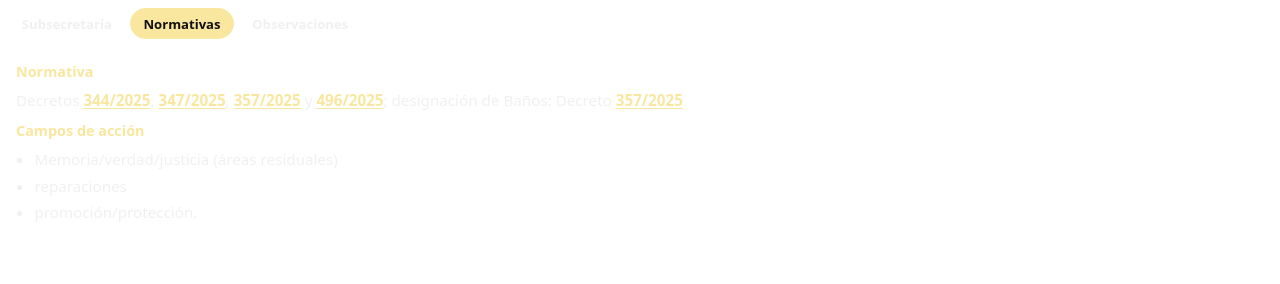
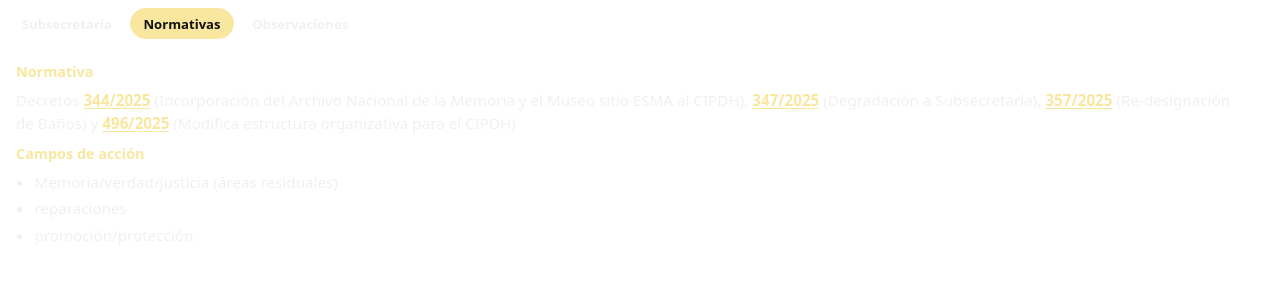
Before and after one commit to Tecnopio/timeline-sdh-argentina, a plain HTML site: page tabs-ORG-09A.html in a window 1280 px wide. Both pictures are taken after a click on the tab "Normativas". Drawn offline with Linux system fonts and the light colour scheme.

Commit message:
Clarify 2025 decrees in ORG-09A normative text (CIPDH, Subsecretaría, Baños)

```diff
--- a/tabs-ORG-09A.html
+++ b/tabs-ORG-09A.html
@@ -63,7 +63,7 @@
 <p>Ministerio de Justicia</p></section>
 <section role="tabpanel" id="tab-1" aria-labelledby="btn-tab-1" hidden>
 <h3>Normativa</h3>
-<p>Decretos <a class="norma" href="https://www.argentina.gob.ar/normativa/nacional/decreto-344-2025-413033" target="_blank" rel="noopener" title="Ver norma en sitio oficial">344/2025</a>, <a class="norma" href="https://www.argentina.gob.ar/normativa/nacional/decreto-347-2025-413036" target="_blank" rel="noopener" title="Ver norma en sitio oficial">347/2025</a>, <a class="norma" href="https://www.argentina.gob.ar/normativa/nacional/decreto-357-2025-413147" target="_blank" rel="noopener" title="Ver norma en sitio oficial">357/2025</a> y <a class="norma" href="https://www.argentina.gob.ar/normativa/nacional/decreto-496-2025-415479" target="_blank" rel="noopener" title="Ver norma en sitio oficial">496/2025</a>; designación de Baños: Decreto <a class="norma" href="https://www.argentina.gob.ar/normativa/nacional/decreto-357-2025-413147" target="_blank" rel="noopener" title="Ver norma en sitio oficial">357/2025</a></p>
+<p>Decretos <a class="norma" href="https://www.argentina.gob.ar/normativa/nacional/decreto-344-2025-413033" target="_blank" rel="noopener" title="Ver norma en sitio oficial">344/2025</a> (Incorporación del Archivo Nacional de la Memoria y el Museo sitio ESMA al CIPDH), <a class="norma" href="https://www.argentina.gob.ar/normativa/nacional/decreto-347-2025-413036" target="_blank" rel="noopener" title="Ver norma en sitio oficial">347/2025</a> (Degradación a Subsecretaría), <a class="norma" href="https://www.argentina.gob.ar/normativa/nacional/decreto-357-2025-413147" target="_blank" rel="noopener" title="Ver norma en sitio oficial">357/2025</a> (Re-designación de Baños) y <a class="norma" href="https://www.argentina.gob.ar/normativa/nacional/decreto-496-2025-415479" target="_blank" rel="noopener" title="Ver norma en sitio oficial">496/2025</a> (Modifica estructura organizativa para el CIPDH)</p>
 <h3>Campos de acción</h3>
 <ul>
 <li>Memoria/verdad/justicia (áreas residuales)</li>
```
